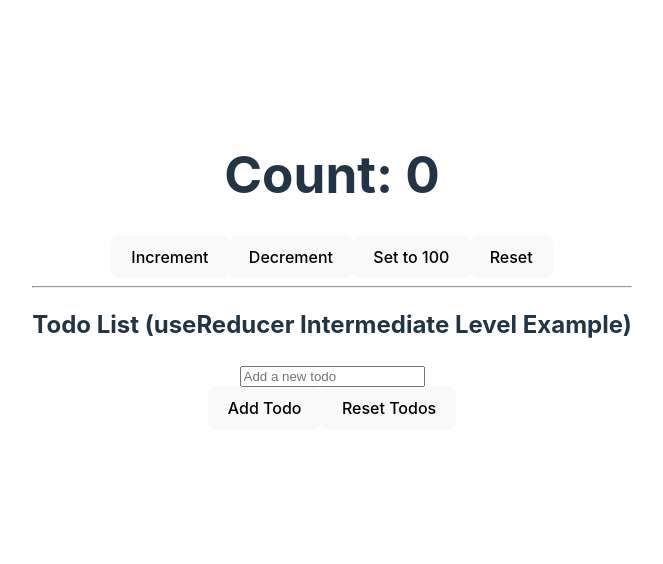
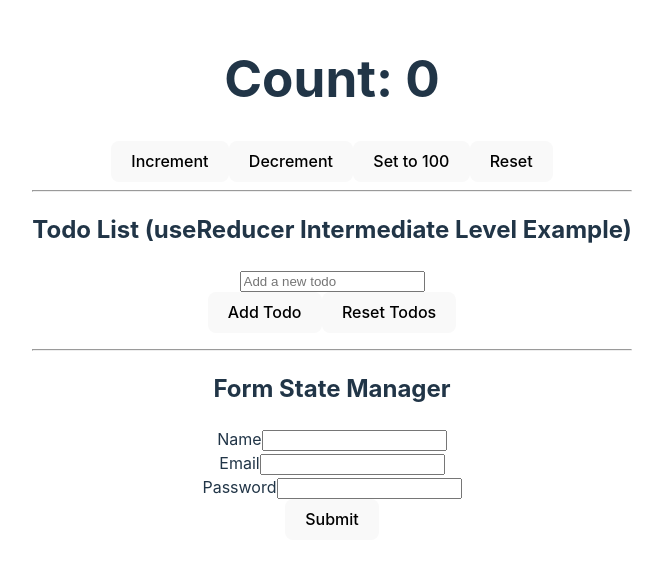
Before and after one commit to chayandasgupta/react-journey, a React (Vite) app: page / in a window 1280 px wide. Shown: the part 122-686 px from the top of the page, without its empty margins (308-971 px from the left). Built offline with nearby package versions, Linux system fonts and the light colour scheme.

Commit message:
feat(useReducer): implement form state manager with simple validation and reducer-based input control

```diff
--- a/src/App.jsx
+++ b/src/App.jsx
@@ -1,6 +1,8 @@
 import "./App.css";
+import TodoApp from "./topics/hooks/useReducer/01.TodoList";
 import Counter from "./topics/hooks/useReducer/02.SimpleCounter";
-import TodoApp from "./topics/hooks/useReducer/01.TodoList";
+import FormStateManager from "./topics/hooks/useReducer/03.FormStateManager";
+
 function App() {
   return (
     <>
@@ -10,6 +12,10 @@ function App() {
       <hr />
 
       <TodoApp />
+
+      <hr />
+
+      <FormStateManager />
     </>
   );
 }
--- /dev/null
+++ b/src/topics/hooks/useReducer/03.FormStateManager.jsx
@@ -0,0 +1,119 @@
+
+import { useReducer } from "react";
+
+const initialState = {
+  name: "",
+  email: "",
+  password: "",
+}
+
+const ACTIONS = {
+  UPDATE_FIELD: "update-field",
+  RESET_FORM: "reset-form",
+  SET_FORM: "set-form",
+  SET_ERROR: "set-error",
+};
+
+const formReducer = (state, action) => {
+  console.log("statesss",state)
+  switch (action.type) {
+    case ACTIONS.SET_FORM:
+      return {
+        ...state,
+        ...action.payload,
+      };
+    case ACTIONS.UPDATE_FIELD:
+      return {
+        ...state,
+        ...action.payload,
+      };
+    case ACTIONS.RESET_FORM:
+      return {
+        ...initialState,
+        error: null,
+      };
+    case ACTIONS.SET_ERROR:
+      return {
+        ...state,
+        error: action.payload,
+      };
+    default:
+      return state;
+  }
+}
+
+const FormStateManager = () => {
+  const [state, dispatch] = useReducer(formReducer, initialState);
+
+  const handleInputChange = (event) => {
+    const { name, value } = event.target;
+    dispatch({ type: ACTIONS.UPDATE_FIELD, payload: { [name]: value } });
+  };
+
+  const handleFormSubmit = (event) => {
+    event.preventDefault();
+
+    if (!state.name || !state.email || !state.password) {
+      dispatch({ type: ACTIONS.SET_ERROR, payload: "Please fill in all fields." });
+      return;
+    }
+
+    dispatch({ type: ACTIONS.SET_FORM, payload: state });
+    dispatch({ type: ACTIONS.RESET_FORM });
+  };
+
+
+  return (
+    <div className="p-4 max-w-md mx-auto">
+      <h2 className="text-2xl font-bold mb-4">Form State Manager</h2>
+
+      {/* Error message */}
+      {state.error && <div className="text-red-500 mb-4">{state.error}</div>}
+
+      {/* Form */}
+      <form onSubmit={handleFormSubmit} className="space-y-4">
+        <div className="mb-4">
+          <label className="block text-sm font-medium mb-2" htmlFor="name">
+            Name
+          </label>
+          <input
+            className="border border-gray-300 p-2 w-full"
+            type="text"
+            id="name"
+            name="name"
+            onChange={handleInputChange}
+          />
+        </div>
+        <div className="mb-4">
+          <label className="block text-sm font-medium mb-2" htmlFor="email">
+            Email
+          </label>
+          <input
+            className="border border-gray-300 p-2 w-full"
+            type="email"
+            id="email"
+            name="email"
+            onChange={handleInputChange}
+          />
+        </div>
+        <div className="mb-4">
+          <label className="block text-sm font-medium mb-2" htmlFor="password">
+            Password
+          </label>
+          <input
+            className="border border-gray-300 p-2 w-full"
+            type="password"
+            id="password"
+            name="password"
+            onChange={handleInputChange}
+          />
+        </div>
+        <button className="bg-blue-500 text-white px-4 py-2" type="submit">
+          Submit
+        </button>
+      </form>
+    </div>
+  )
+}
+
+export default FormStateManager;
```
